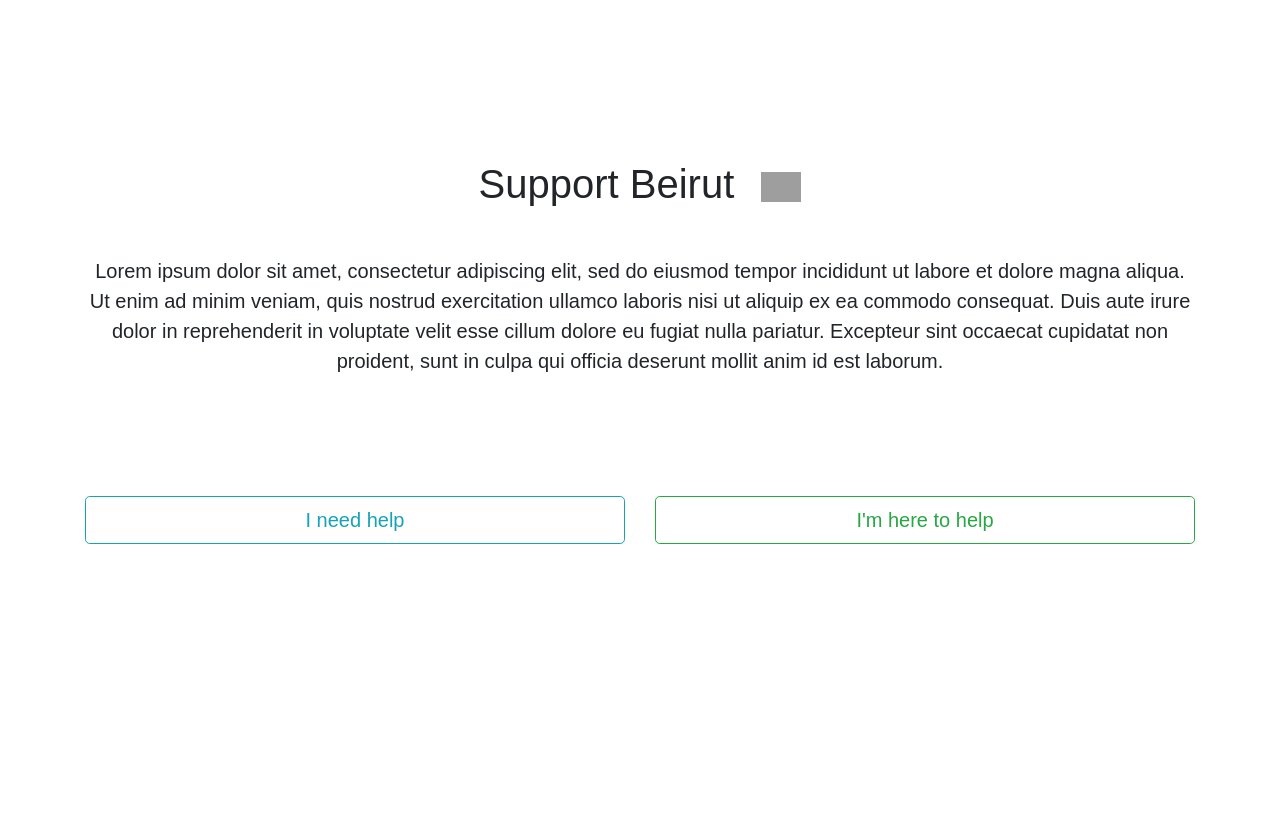
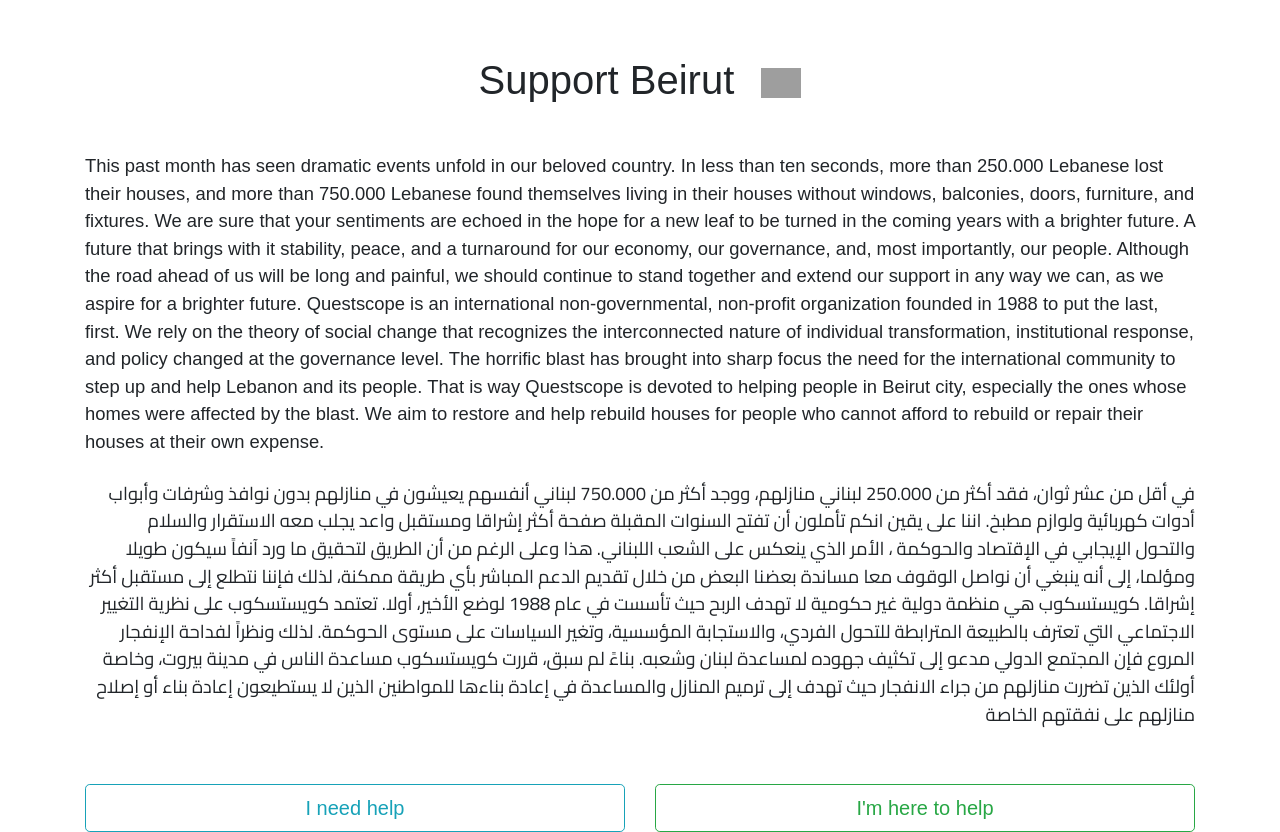
Before and after one commit to MuhamedYoussef/beirut, a Django app: page / in a window 1280 px wide. Before the commit the page ends 544 px from the top, so only its background shows below. Run offline with Django 3.2, Linux system fonts and the light colour scheme; some libraries are stand-ins or nearby versions; grey boxes are pictures that could not be loaded.

Commit message:
added arabic text

```diff
--- a/core/templates/base.html
+++ b/core/templates/base.html
@@ -5,6 +5,8 @@
   <meta name="viewport" content="width=device-width, initial-scale=1.0">
   <link rel="stylesheet" href="https://stackpath.bootstrapcdn.com/bootstrap/4.5.2/css/bootstrap.min.css" integrity="sha384-JcKb8q3iqJ61gNV9KGb8thSsNjpSL0n8PARn9HuZOnIxN0hoP+VmmDGMN5t9UJ0Z" crossorigin="anonymous">
   <style>
+    @import url('https://fonts.googleapis.com/css2?family=Cairo:wght@300;400;600;700&display=swap');
+
     @font-face {
       font-family: Nunito;
       src: url('https://fonts.googleapis.com/css2?family=Nunito:wght@300;400;600;700;800&display=swap');
@@ -13,6 +15,10 @@
     body {
       font-family: 'Nunito', sans-serif;
       /* background: #f8fcff; */
+    }
+
+    .text-ar {
+      font-family: 'Cairo', sans-serif;
     }
 
     p {
--- a/core/templates/core/index.html
+++ b/core/templates/core/index.html
@@ -2,19 +2,31 @@
 
 
 {% block content %}
-<main class="container" style="padding-top: 20vh;">
+<main class="container" style="padding-top: 7vh;">
   <h1 class="text-center">
     Support Beirut
-    <!-- <img class="flag" src="https://cdn.countryflags.com/thumbs/lebanon/flag-3d-round-250.png" alt="flag"> -->
     <img class="flag ml-3" src="https://images-na.ssl-images-amazon.com/images/I/31veVzJonbL._AC_.jpg" alt="flag">
   </h1>
 
-  <p class="lead text-center mt-5">
-    Lorem ipsum dolor sit amet, consectetur adipiscing elit, sed do eiusmod tempor incididunt ut labore et dolore magna aliqua. Ut enim ad minim veniam, quis nostrud exercitation ullamco laboris nisi ut aliquip ex ea commodo consequat. Duis aute irure dolor in reprehenderit in voluptate velit esse cillum dolore eu fugiat nulla pariatur. Excepteur sint occaecat cupidatat non proident, sunt in culpa qui officia deserunt mollit anim id est laborum.
+  <p class="text-left mt-5">
+    This past month has seen dramatic events unfold in our beloved country.
+    In less than ten seconds, more than 250.000 Lebanese lost their houses, and more than 750.000 Lebanese found themselves living in their houses without windows, balconies, doors, furniture, and fixtures.
+    We are sure that your sentiments are echoed in the hope for a new leaf to be turned in the coming years with a brighter future. A future that brings with it stability, peace, and a turnaround for our economy, our governance, and, most importantly, our people.
+    Although the road ahead of us will be long and painful, we should continue to stand together and extend our support in any way we can, as we aspire for a brighter future. Questscope is an international non-governmental, non-profit organization founded in 1988 to put the last, first. We rely on the theory of social change that recognizes the interconnected nature of individual transformation, institutional response, and policy changed at the governance level.  The horrific blast has brought into sharp focus the need for the international community to step up and help Lebanon and its people. That is way Questscope is devoted to helping people in Beirut city, especially the ones whose homes were affected by the blast. We aim to restore and help rebuild houses for people who cannot afford to rebuild or repair their houses at their own expense.
   </p>
 
 
-  <div class="row" style="margin-top: 15vh;">
+  <p class="text-right text-ar mt-4">
+    في أقل من عشر ثوان، فقد أكثر من 250.000 لبناني منازلهم، ووجد أكثر من 750.000 لبناني أنفسهم يعيشون في منازلهم بدون نوافذ وشرفات وأبواب أدوات كهربائية ولوازم مطبخ.
+    اننا على يقين انكم تأملون أن تفتح السنوات المقبلة صفحة أكثر إشراقا ومستقبل واعد يجلب معه الاستقرار والسلام والتحول الإيجابي في الإقتصاد والحوكمة ، الأمر الذي ينعكس على الشعب اللبناني.
+    هذا وعلى الرغم من أن الطريق لتحقيق ما ورد آنفاً سيكون طويلا ومؤلما، إلى أنه ينبغي أن نواصل الوقوف معا مساندة بعضنا البعض من خلال تقديم الدعم المباشر بأي طريقة ممكنة، لذلك فإننا نتطلع إلى مستقبل أكثر إشراقا.
+    كويستسكوب هي منظمة دولية غير حكومية لا تهدف الربح حيث تأسست في عام 1988 لوضع الأخير، أولا. تعتمد كويستسكوب على نظرية التغيير الاجتماعي التي تعترف بالطبيعة المترابطة للتحول الفردي، والاستجابة المؤسسية، وتغير السياسات على مستوى الحوكمة.
+    لذلك ونظراً لفداحة الإنفجار المروع فإن المجتمع الدولي مدعو إلى تكثيف جهوده لمساعدة لبنان وشعبه.
+    بناءً لم سبق، قررت كويستسكوب مساعدة الناس في مدينة بيروت، وخاصة أولئك الذين تضررت منازلهم من جراء الانفجار حيث تهدف إلى ترميم المنازل والمساعدة في إعادة بناءها للمواطنين الذين لا يستطيعون إعادة بناء أو إصلاح منازلهم على نفقتهم الخاصة
+  </p>
+
+
+  <div class="row" style="margin-top: 7vh;">
     <div class="col">
       <a href="{% url 'aid_record' %}" class="btn btn-lg btn-outline-info btn-block">I need help</a>
     </div>
```
